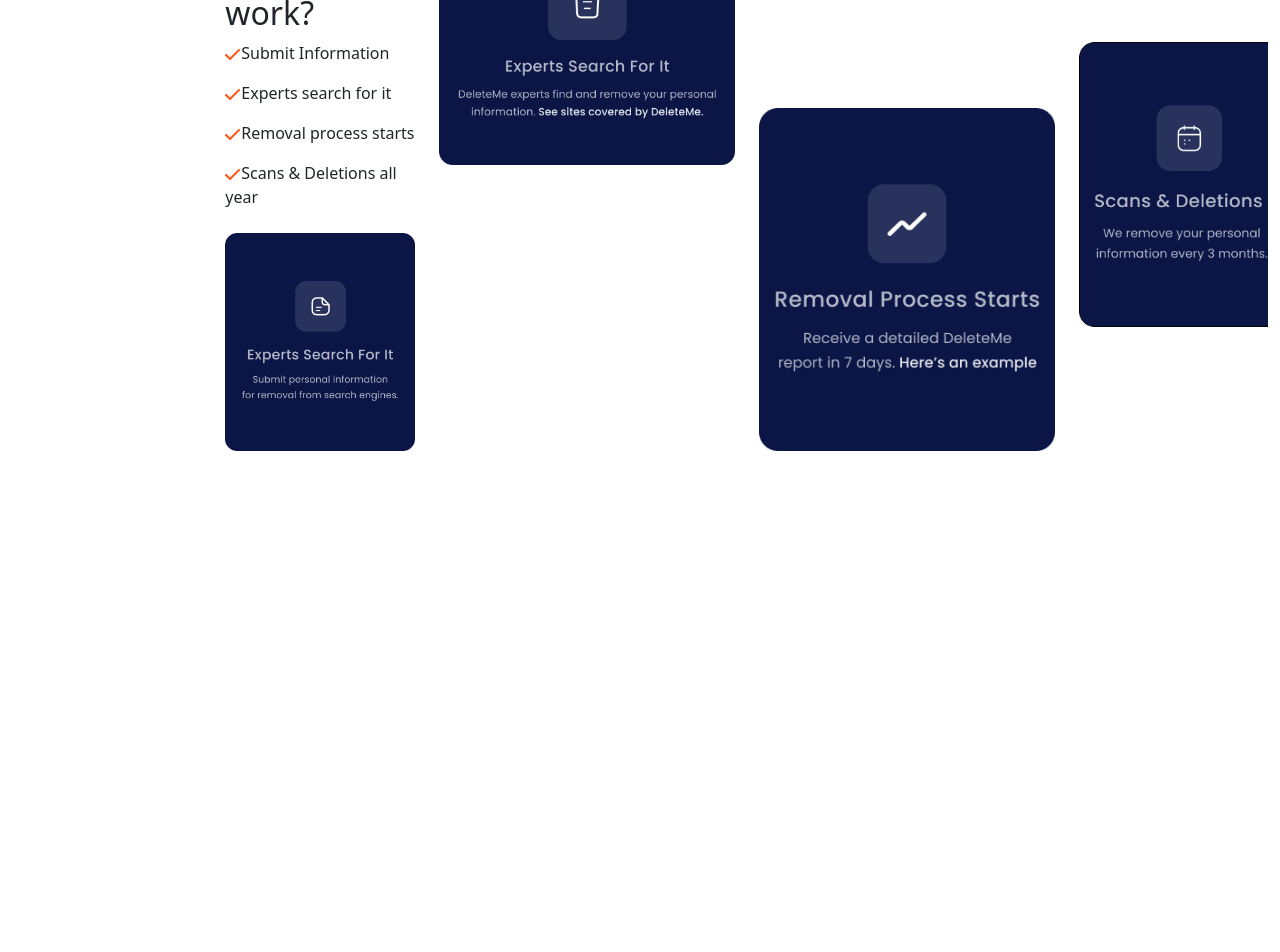
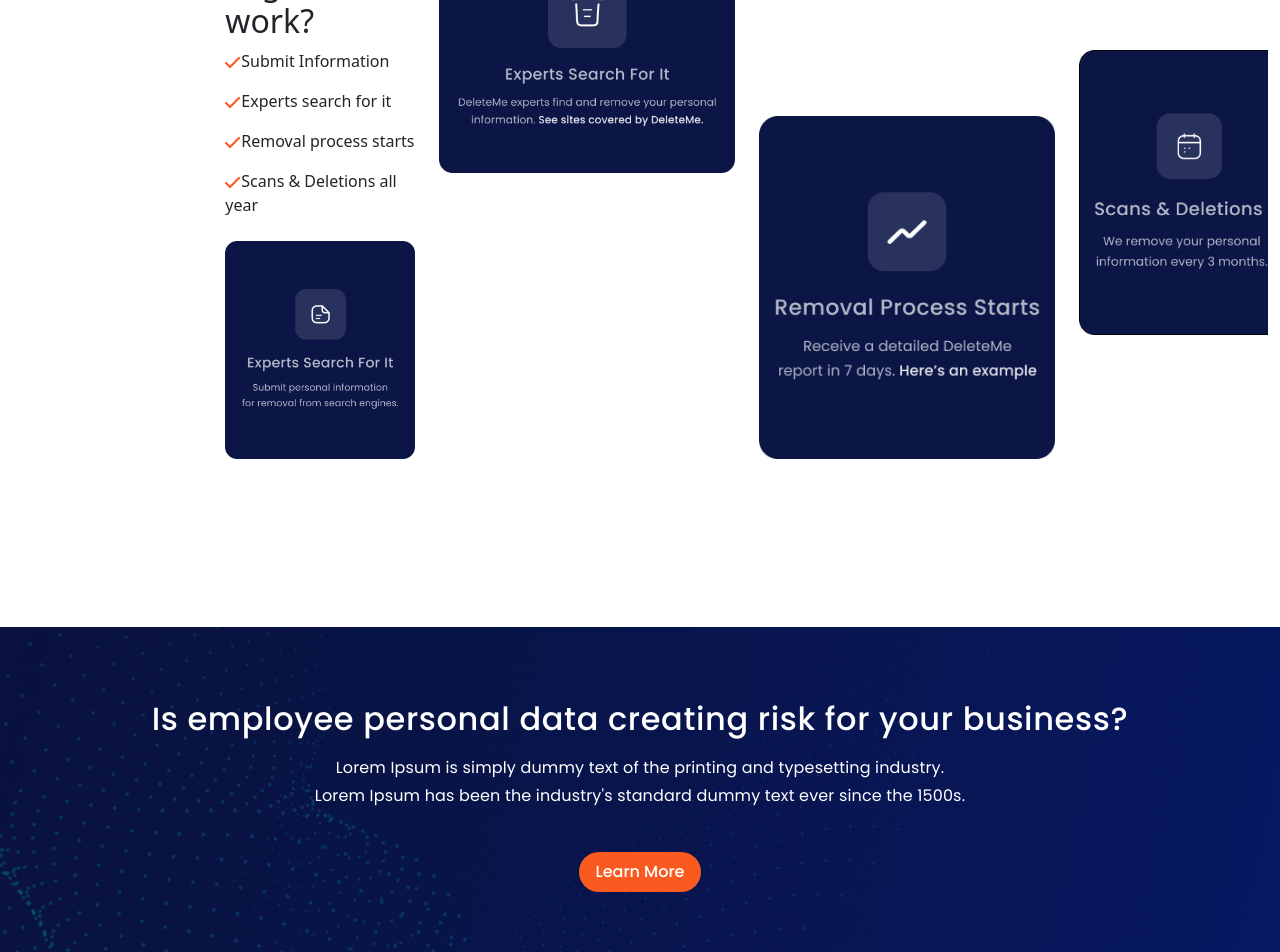
Before and after one commit to HenrikHovhannisyan/delete-me, a React (Create React App) app: page / in a window 1280 px wide. Shown: the part 924-1876 px from the top of the page. Before the commit the page ends 1535 px from the top, so only its background shows below. Built offline with nearby package versions, Linux system fonts and the light colour scheme.

Commit message:
Fixed bugs and added Info

```diff
--- a/src/App.js
+++ b/src/App.js
@@ -3,12 +3,14 @@
 import './App.css';
 import Header from "./components/header/Header";
 import Does from "./components/does/Does";
+import Info from "./components/info/Info";
 
 function App() {
   return (
     <>
         <Header/>
         <Does/>
+        <Info/>
     </>
   );
 }
--- a/src/components/does/Does.jsx
+++ b/src/components/does/Does.jsx
@@ -15,7 +15,7 @@
         <section id={Styles.does}>
             <Container fluid>
                 <Row>
-                    <Col lg={{ span: 2, offset: 2 }}>
+                    <Col sm={6} lg={{ span: 2, offset: 2 }} className={"col-6 mt-2 mb-2 "}>
                         <Col className={"text-start mb-4"}>
                             <h2>
                                 How does<br/>
@@ -40,13 +40,13 @@
                         </Col>
                         <Image src={Does_1} fluid/>
                     </Col>
-                    <Col lg={3}>
+                    <Col sm={6} lg={3} className={"col-6 mt-2 mb-2 d-flex align-items-lg-start align-items-end"}>
                         <Image src={Does_2} fluid/>
                     </Col>
-                    <Col lg={3} className={"d-flex align-items-end justify-content-center"}>
+                    <Col sm={6} lg={3} className={"col-6 mt-2 mb-2 d-flex align-items-end justify-content-center"}>
                         <Image src={Does_3} fluid/>
                     </Col>
-                    <Col lg={2} className={"d-flex align-items-center justify-content-end"}>
+                    <Col sm={6} lg={2} className={"col-6 mt-2 mb-2 d-flex align-items-center justify-content-end"}>
                         <Image src={Does_4} fluid/>
                     </Col>
                 </Row>
--- a/src/components/does/does.module.css
+++ b/src/components/does/does.module.css
@@ -3,6 +3,8 @@
     margin: 160px auto;
 }
 
-@media only screen and (max-width: 1200px) {
-
+@media only screen and (max-width: 768px) {
+    #does {
+        margin: 80px auto;
+    }
 }
--- /dev/null
+++ b/src/components/info/Info.jsx
@@ -0,0 +1,27 @@
+import React, {memo} from "react";
+import Styles from "./info.module.css";
+import Container from "react-bootstrap/Container";
+import Col from "react-bootstrap/Col";
+import {Link} from "react-router-dom";
+
+const Info = () => {
+    return (
+        <section id={Styles.info}>
+            <Container fluid>
+                <Col className="text-center">
+                    <h2 className={Styles.info_title}>Is employee personal data creating risk for your business?</h2>
+                    <p className={`mb-0 ${Styles.info_text}`}>
+                        Lorem Ipsum is simply dummy text of the printing and typesetting industry.
+                    </p>
+                    <p className={Styles.info_text}>
+                        Lorem Ipsum has been the industry's standard dummy text ever since the 1500s.
+                    </p>
+                    <Link to={"#"} className={`btn ${Styles.info_btn}`}>Learn More</Link>
+                </Col>
+
+            </Container>
+        </section>
+    )
+};
+
+export default memo(Info);
--- /dev/null
+++ b/src/components/info/info.module.css
@@ -0,0 +1,44 @@
+#info {
+    padding: 70px 0 60px;
+    background-image: url("./../../assets/img/info_bg.png");
+    background-repeat: no-repeat;
+    background-size: cover;
+    background-position: center;
+}
+
+.info_title {
+    font-family: Poppins;
+    font-size: 32px;
+    font-weight: 500;
+    line-height: 43px;
+    letter-spacing: 0.02em;
+    color: #ffffff;
+    margin-bottom: 14px;
+}
+
+.info_text {
+    font-family: Poppins;
+    font-size: 16px;
+    font-weight: 400;
+    line-height: 28px;
+    letter-spacing: 0.01em;
+    color: #ffffff;
+}
+
+.info_btn {
+    margin-top: 26px;
+    padding: 7px 16px;
+    border-radius: 93px;
+    background-color: #FA5A20;
+    font-family: Poppins;
+    font-size: 16px;
+    font-weight: 500;
+    line-height: 24px;
+    text-align: left;
+    color: #ffffff;
+}
+
+.info_btn:hover {
+    background-color: #FA5A20;
+    color: #e1ffed;
+}
```
Also changed, not shown: src/assets/img/customers.png (added), src/assets/img/info_bg.png (added).
